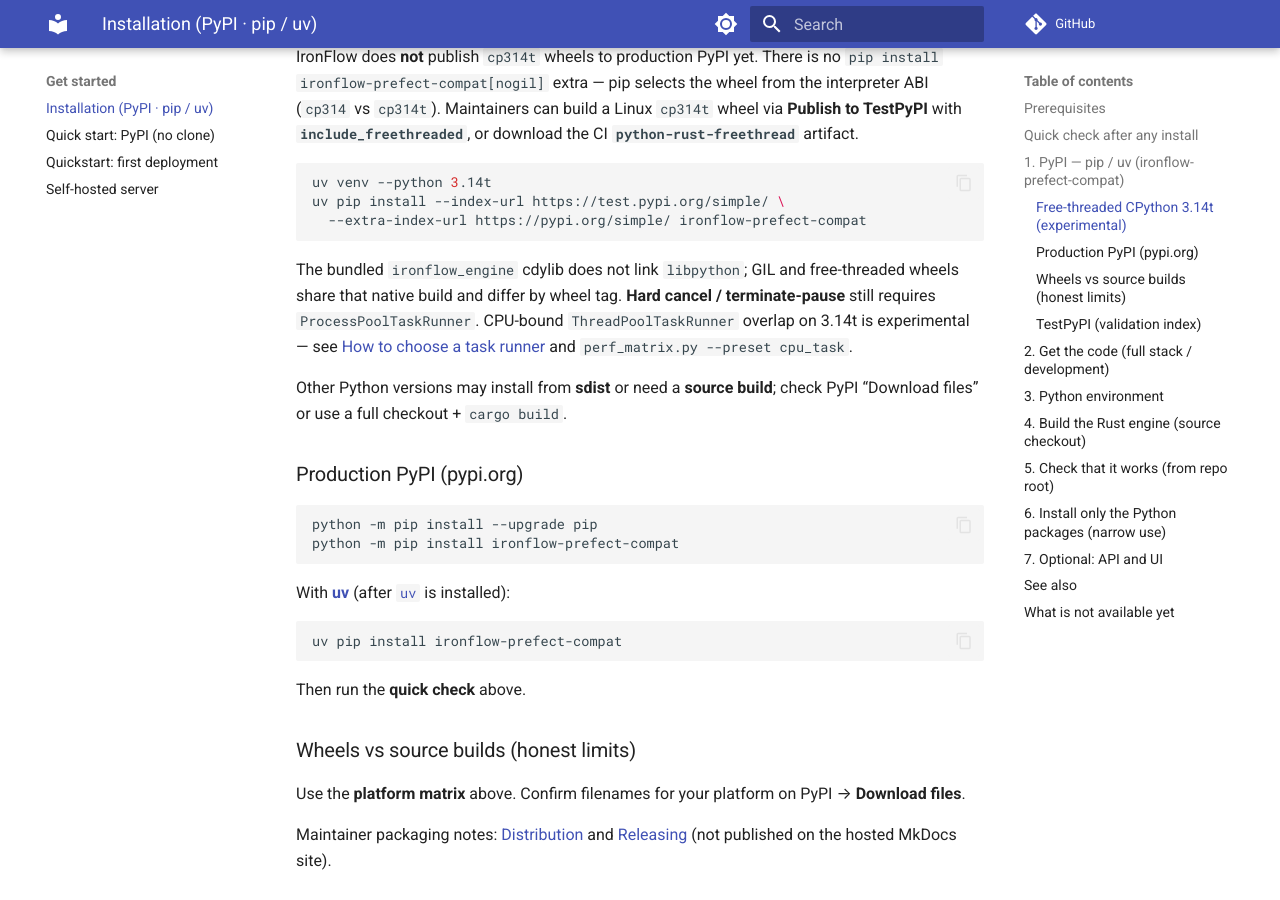
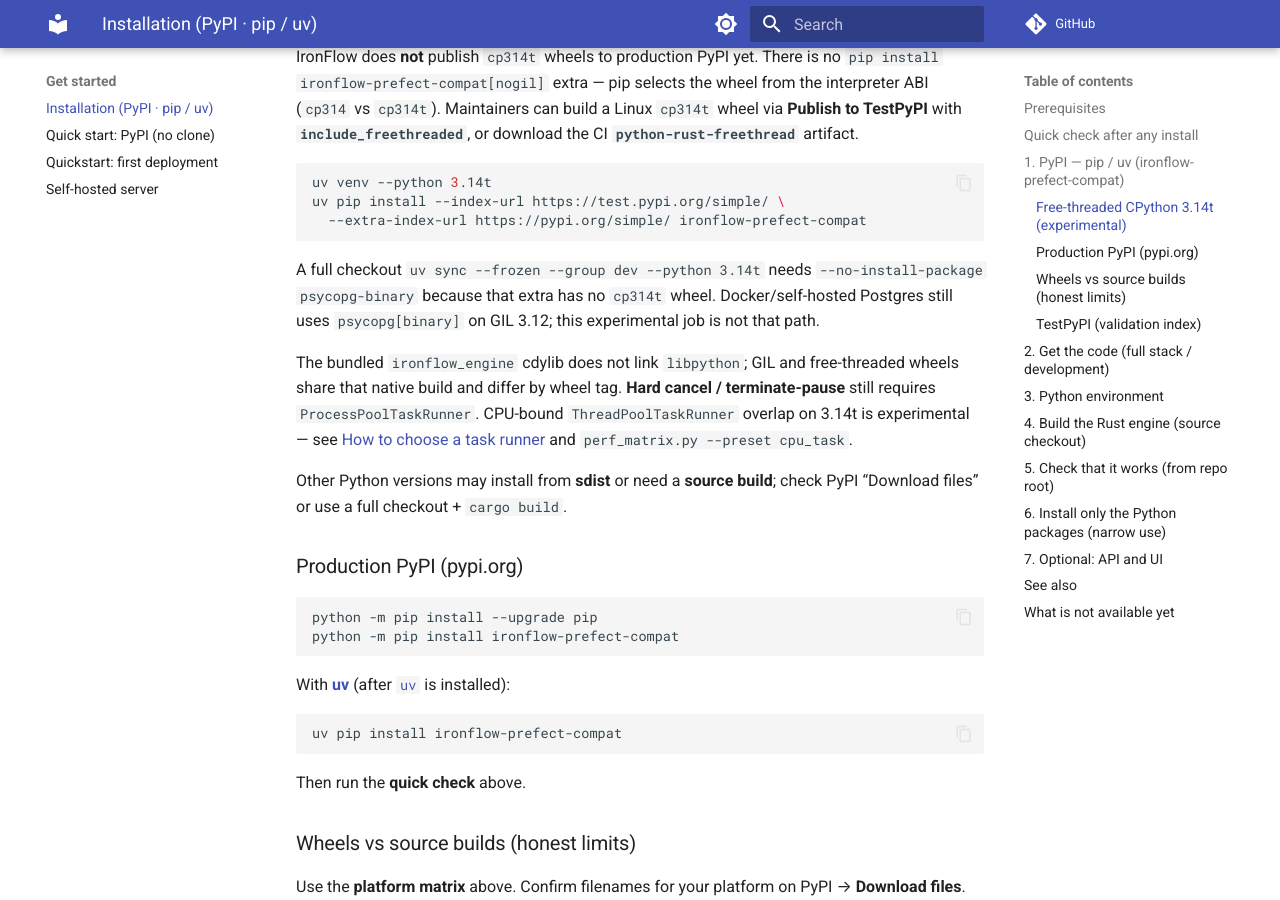
Before and after one commit to PPPSDavid/rust-based-prefect, an MkDocs documentation site: the page built from docs/INSTALL.md, in a window 1280 px wide and 900 px high, scrolled down 2350 px. Built offline with MkDocs 1.6.1 and Material for MkDocs 9.7.7, drawn with Linux system fonts in a browser that asks for light colours; comment, search, counter and statistics services are not loaded.

Commit message:
ci: skip psycopg-binary on experimental CPython 3.14t
Locked psycopg-binary 3.3.4 has GIL cp314 wheels only (no cp314t tag
or sdist). The 3.14t job is not the Docker/Postgres path; skip that
package on sync and pass --no-sync to later uv run steps.

Co-authored-by: David Yu <PPPSDavid@users.noreply.github.com>

````diff
--- a/docs/INSTALL.md
+++ b/docs/INSTALL.md
@@ -76,6 +76,8 @@ uv venv --python 3.14t
 uv pip install --index-url https://test.pypi.org/simple/ \
   --extra-index-url https://pypi.org/simple/ ironflow-prefect-compat
 ```
+
+A full checkout `uv sync --frozen --group dev --python 3.14t` needs `--no-install-package psycopg-binary` because that extra has no `cp314t` wheel. Docker/self-hosted Postgres still uses `psycopg[binary]` on GIL 3.12; this experimental job is not that path.
 
 The bundled `ironflow_engine` cdylib does not link `libpython`; GIL and free-threaded wheels share that native build and differ by wheel tag. **Hard cancel / terminate-pause** still requires `ProcessPoolTaskRunner`. CPU-bound `ThreadPoolTaskRunner` overlap on 3.14t is experimental — see [How to choose a task runner](how-to/choose-task-runners.md) and `perf_matrix.py --preset cpu_task`.
 
````
Also changed, not shown: CHANGELOG.md (+1 -1 lines), docs/MEMORY_BANK.md (+1 -1 lines), 2 other files.
